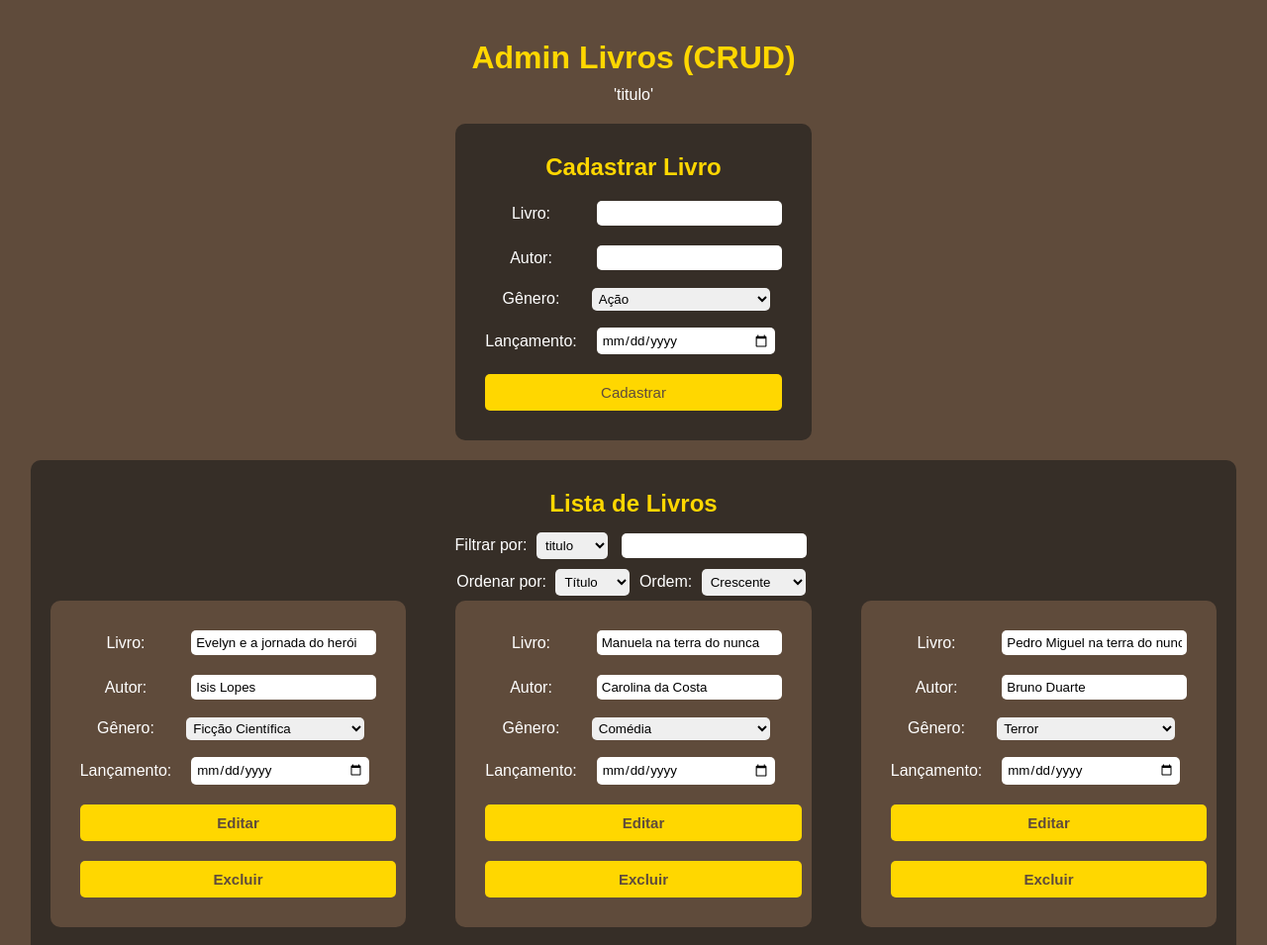
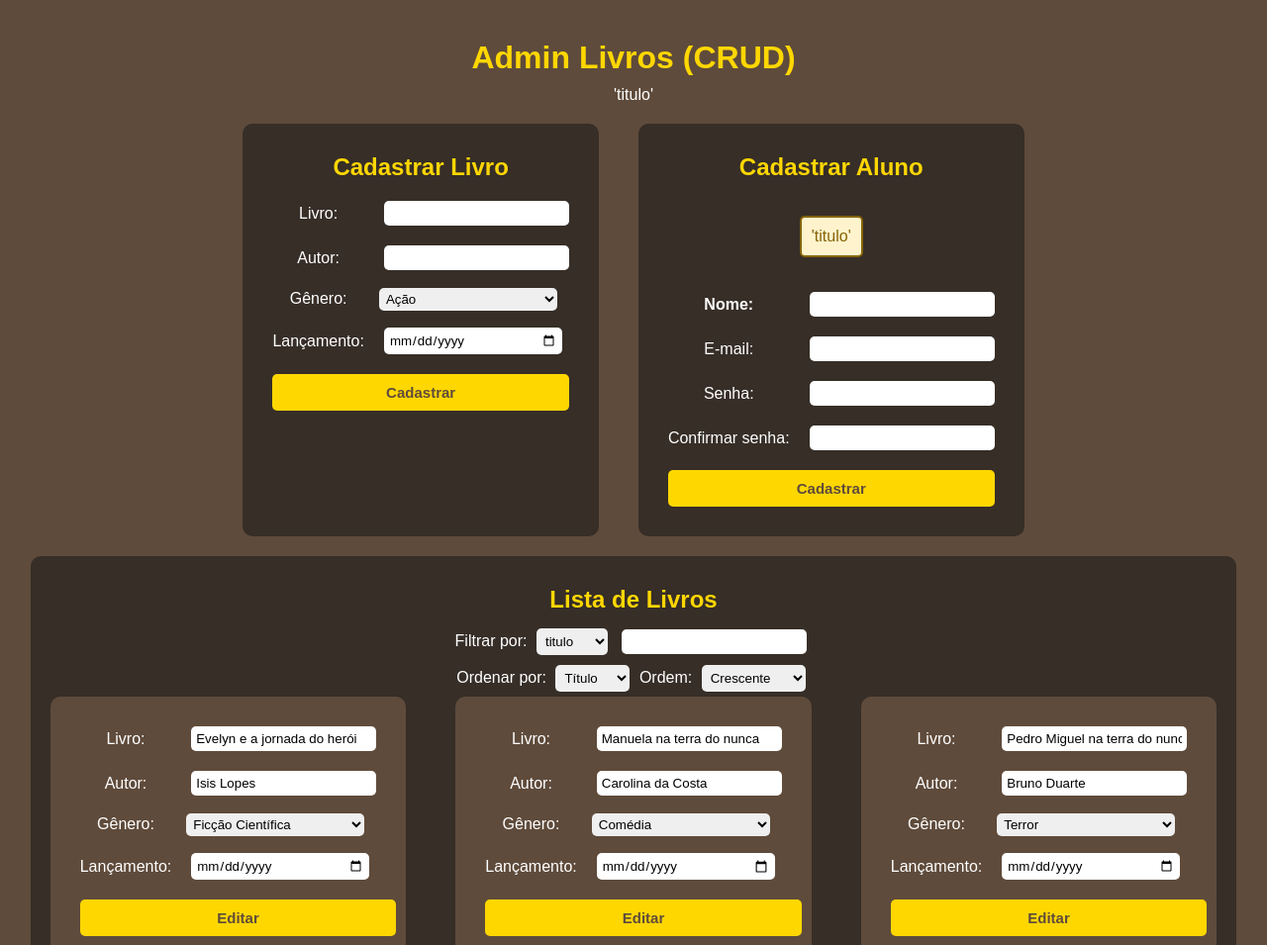
Before and after one commit to Caua-Mahl/sistema_Biblioteca, a Django app: page /editarLivro/ in a window 1280 px wide. Shown: the part 60-1015 px from the top of the page at 99% size. Run offline with Django 5.2, Linux system fonts and the light colour scheme; data comes from the database, SQL or seed files in the repository; both versions use the stored data as it was after the commit.

Commit message:
cadastrar-aluno-admin

```diff
--- a/app_Sistema_Biblioteca/static/style.css
+++ b/app_Sistema_Biblioteca/static/style.css
@@ -340,6 +340,11 @@ input, select {
     color: #fff;
 }
 
+
+.cadastros {
+    display: flex;
+}
+
 .adminLivroCadastrar form, .adminLivroLista form {
     display: grid;
     grid-template-columns: repeat(2, auto);
--- a/app_Sistema_Biblioteca/templates/adminLivro.html
+++ b/app_Sistema_Biblioteca/templates/adminLivro.html
@@ -8,6 +8,7 @@
     {% elif sucesso %}
         <p>{{ sucesso }}</p>
     {% endif %}
+        <div class="cadastros">
             <div class="adminLivroCadastrar">
                 <h2>Cadastrar Livro</h2>
                 <form action="{% url 'adminLivro' %}" method="post">
@@ -28,9 +29,31 @@
                     </select>
                     <label for="lancamento">Lançamento:</label>
                     <input type="date" name="lancamento" id="lancamento">
-                <button type="submit">Cadastrar</button>
+                    <button type="submit"><strong>Cadastrar</strong></button>
                 </form>
             </div>
+            <div class="adminLivroCadastrar">
+                <h2>Cadastrar Aluno</h2>
+                {% if erro %}
+                    <p class="aviso">{{ erro }}</p>
+                {% elif sucesso %}
+                    <p class="aviso">{{ sucesso }}</p>
+                {% endif %}
+                <form action="{% url 'cadastrar' %}" method="post">
+                    {% csrf_token %}
+                    <label for="nome"><strong>Nome:</strong></label>
+                    <input type="text" name="nome" id="nome">
+                    <label for="email">E-mail:</label>
+                    <input type="email" name="email" id="email">
+                    <label for="senha">Senha:</label>
+                    <input type="password" name="senha" id="senha">
+                    <label for="confirmar_senha">Confirmar senha:</label>
+                    <input type="password" name="confirmarSenha" id="confirmarSenha">
+                    <button type="submit"><strong>Cadastrar</strong></button>
+                </form>
+            </div>
+        </div>
+
         <div class="adminLivroLista">
             <h2>Lista de Livros</h2>
             {% if livros %}
```
Also changed, not shown: db.sqlite3. Lines whose indentation alone changed are shown as unchanged.
